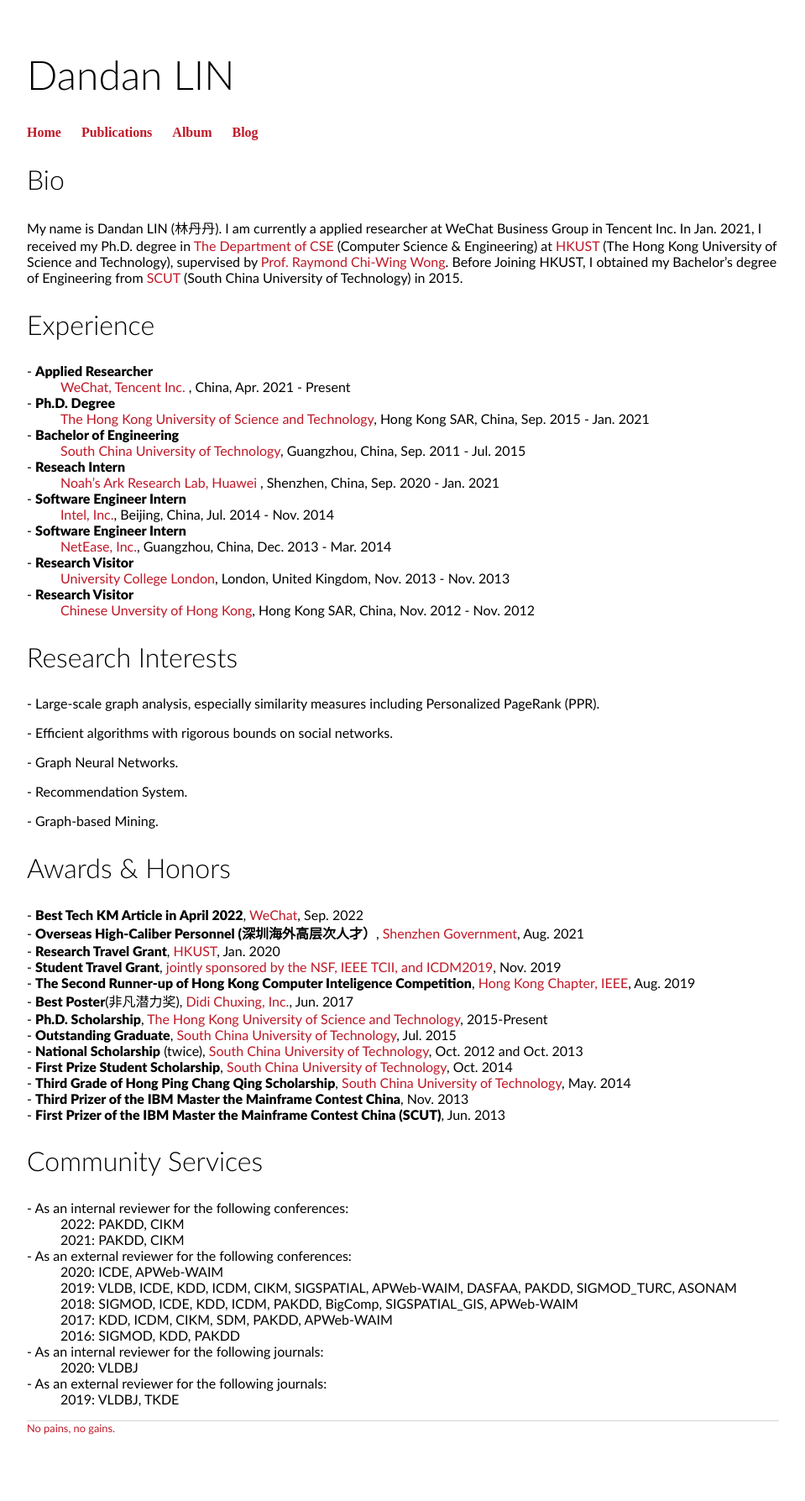
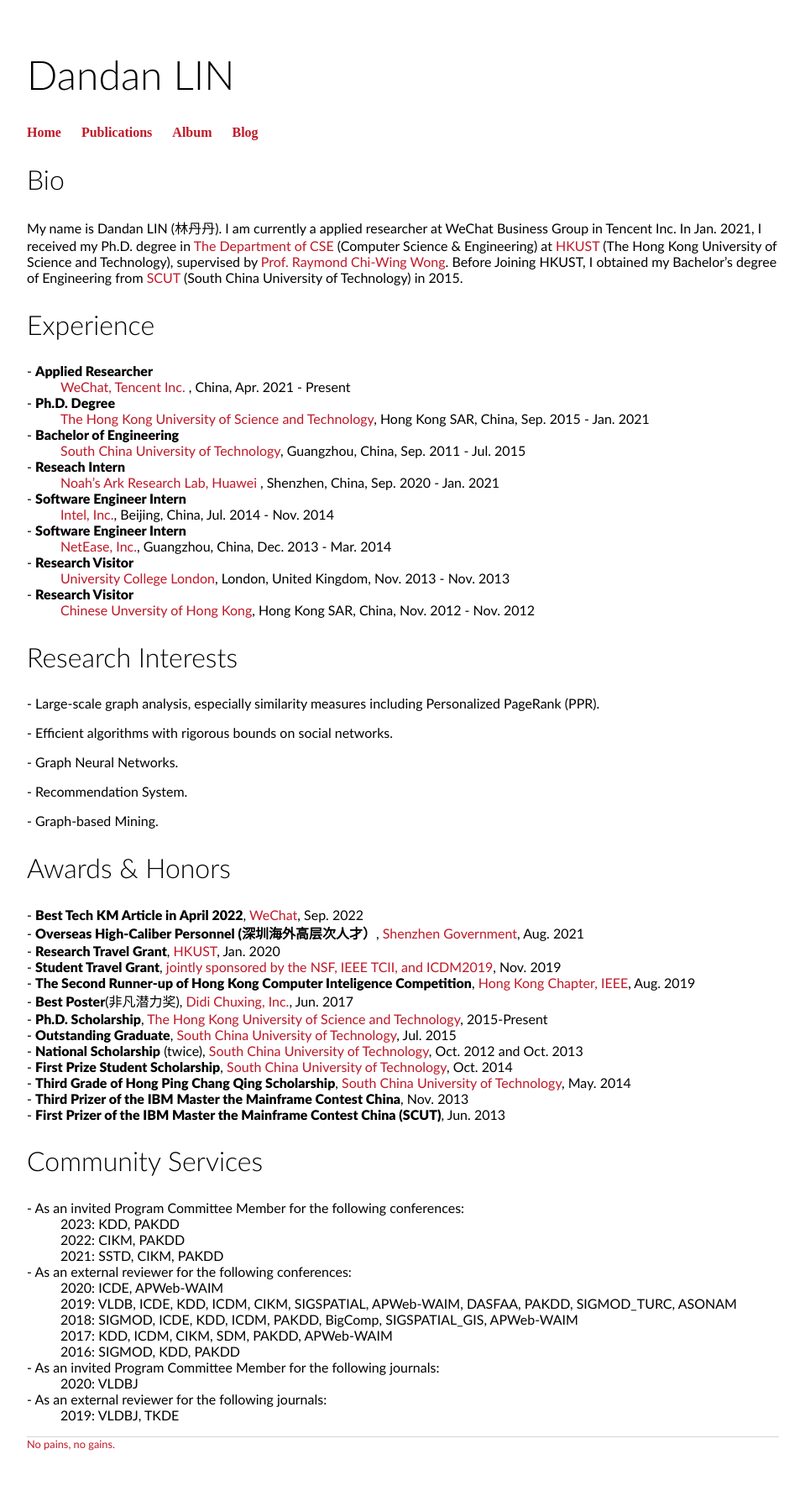
Before and after one commit to 2danlin/2danlin.github.io, a Jekyll site: the page built from index.html, in a window 1280 px wide. Shown: the whole page at 84% size, without its empty margins (160-1119 px from the left). Built offline with Jekyll 4.4.1, drawn with Linux system fonts in a browser that asks for light colours.

Commit message:
Update index.html

```diff
--- a/index.html
+++ b/index.html
@@ -65,9 +65,10 @@
 <div class="blurb">
 	<h2>Community Services</h2>
 	<dl>
-		<dt>- As an internal reviewer for the following conferences:</dt>
-		<dd>2022: PAKDD, CIKM</dd>
-		<dd>2021: PAKDD, CIKM</dd>
+		<dt>- As an invited Program Committee Member for the following conferences:</dt>
+		<dd>2023: KDD, PAKDD</dd>
+		<dd>2022: CIKM, PAKDD</dd>
+		<dd>2021: SSTD, CIKM, PAKDD</dd>
 
 		<dt>- As an external reviewer for the following conferences:</dt>
 		<dd>2020: ICDE, APWeb-WAIM</dd>
@@ -76,7 +77,7 @@
 		<dd>2017: KDD, ICDM, CIKM, SDM, PAKDD, APWeb-WAIM</dd>
 		<dd>2016: SIGMOD, KDD, PAKDD</dd>
 
-		<dt>- As an internal reviewer for the following journals:</dt>
+		<dt>- As an invited Program Committee Member for the following journals:</dt>
 		<dd>2020: VLDBJ</dd>
 
 		<dt>- As an external reviewer for the following journals:</dt>
```
